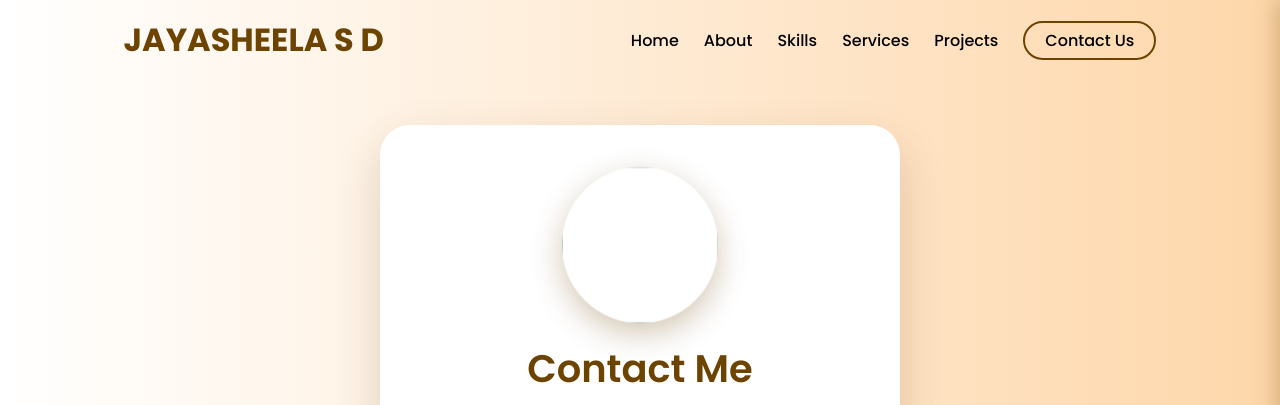
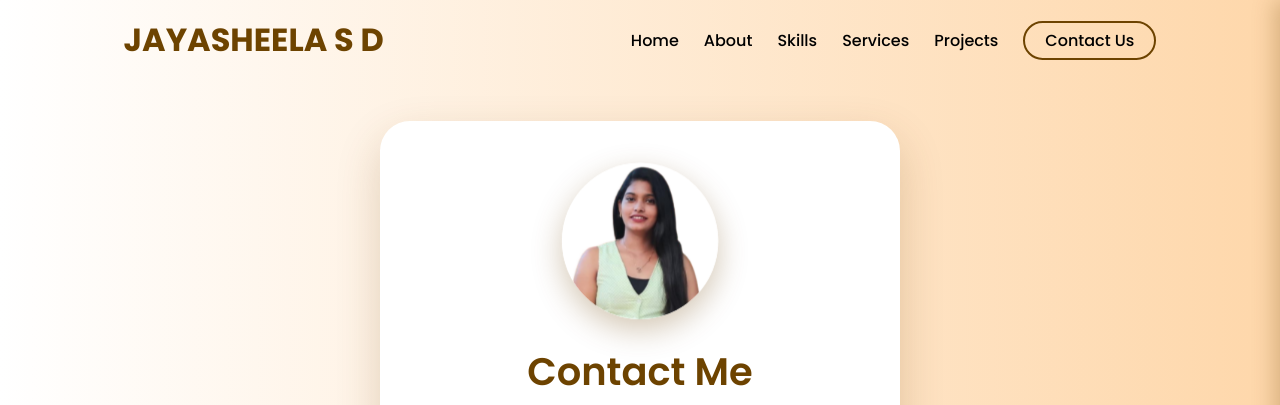
Before and after one commit to jayasheeladevaraju/jayasheela-portfolio, a plain HTML site: page contact.html in a window 1280 px wide. Shown: the top 405 px of the page. Drawn offline with nearby package versions, Linux system fonts and the light colour scheme.

Commit message:
Update contact.html

```diff
--- a/contact.html
+++ b/contact.html
@@ -158,7 +158,7 @@ font-size:2rem;
 
 <div class="contact-card" data-aos="fade-left">
 
-<img src="images/img.png" class="contact-img" data-aos="zoom-in">
+<img src="img.png" class="contact-img" data-aos="zoom-in">
 
 <h1 class="contact-title" data-aos="zoom-in" data-aos-delay="200">Contact Me</h1>
 
```
